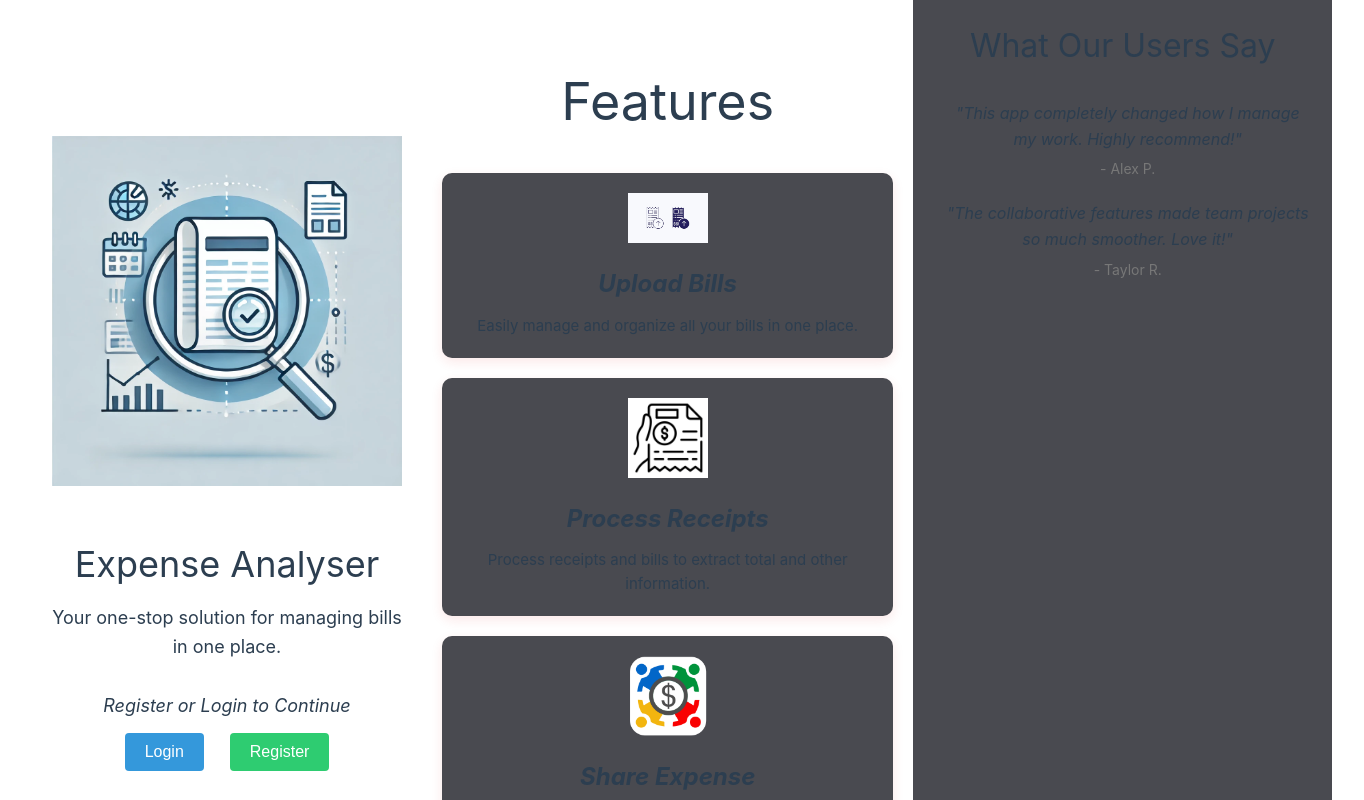
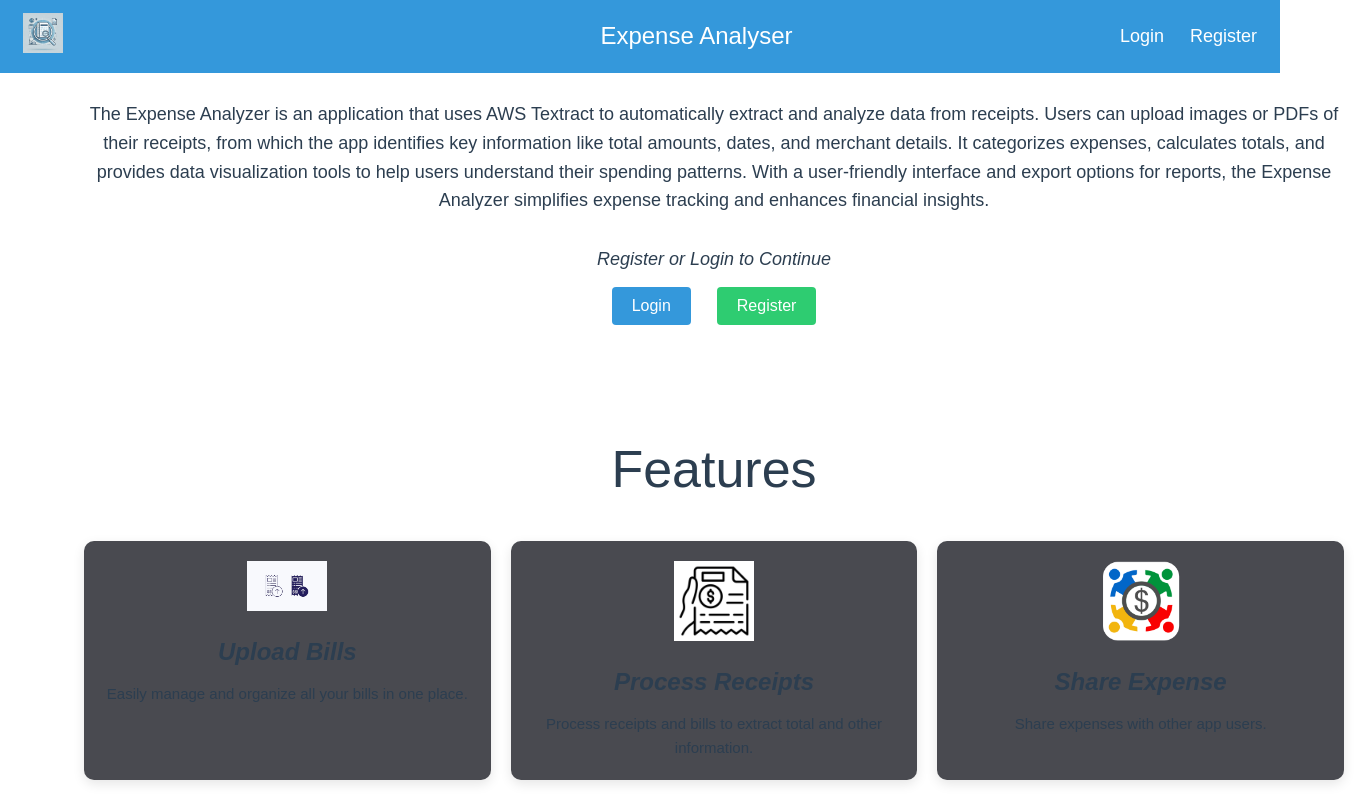
Before and after one commit to rnavdeep/expense-analyser, a Vue app: page / in a window 1280 px wide. Shown: the top 800 px of the page, 1364 px wide, since content can reach past the window. Built offline with nearby package versions, Linux system fonts and the light colour scheme.

Commit message:
navigation and register component

```diff
--- a/src/App.vue
+++ b/src/App.vue
@@ -1,71 +1,32 @@
-<script setup lang="ts">
-import { RouterLink, RouterView } from 'vue-router'
+<!-- src/App.vue -->
+<template>
+  <div id="app">
+    <eaNavbar />
+    <main class="main-content">
+      <router-view />
+    </main>
+  </div>
+</template>
+
+<script lang="ts">
+import { defineComponent } from 'vue'
+import eaNavbar from './components/Navbar.vue'
+export default defineComponent({
+  name: 'App',
+  components: {
+    eaNavbar
+  }
+})
 </script>
 
-<template>
-  <RouterView />
-</template>
-
-<style scoped>
-header {
-  line-height: 1.5;
-  max-height: 100vh;
+<style>
+/* Global styles */
+body {
+  margin: 0;
+  font-family: Arial, sans-serif; /* Change to your preferred font */
 }
 
-.logo {
-  display: block;
-  margin: 0 auto 2rem;
-}
-
-nav {
-  width: 100%;
-  font-size: 12px;
-  text-align: center;
-  margin-top: 2rem;
-}
-
-nav a.router-link-exact-active {
-  color: var(--color-text);
-}
-
-nav a.router-link-exact-active:hover {
-  background-color: transparent;
-}
-
-nav a {
-  display: inline-block;
-  padding: 0 1rem;
-  border-left: 1px solid var(--color-border);
-}
-
-nav a:first-of-type {
-  border: 0;
-}
-
-@media (min-width: 1024px) {
-  header {
-    display: flex;
-    place-items: center;
-    padding-right: calc(var(--section-gap) / 2);
-  }
-
-  .logo {
-    margin: 0 2rem 0 0;
-  }
-
-  header .wrapper {
-    display: flex;
-    place-items: flex-start;
-    flex-wrap: wrap;
-  }
-
-  nav {
-    text-align: left;
-    margin-left: -1rem;
-    font-size: 1rem;
-
-    padding: 1rem 0;
-    margin-top: 1rem;
-  }
+.main-content {
+  padding-top: 60px; /* Adjust this value based on the navbar height */
 }
 </style>
--- a/src/components/Home.vue
+++ b/src/components/Home.vue
@@ -2,9 +2,16 @@
   <div class="home-container">
     <!-- Hero Section -->
     <div class="hero-section">
-      <img src="@/assets/eaIcon.png" alt="App Icon" class="app-icon" />
-      <h1>Expense Analyser</h1>
-      <p class="subtitle">Your one-stop solution for managing bills in one place.</p>
+      <!-- <img src="@/assets/eaIcon.png" alt="App Icon" class="app-icon" /> -->
+      <!-- <h1>Expense Analyser</h1> -->
+      <p class="subtitle">
+        The Expense Analyzer is an application that uses AWS Textract to automatically extract and
+        analyze data from receipts. Users can upload images or PDFs of their receipts, from which
+        the app identifies key information like total amounts, dates, and merchant details. It
+        categorizes expenses, calculates totals, and provides data visualization tools to help users
+        understand their spending patterns. With a user-friendly interface and export options for
+        reports, the Expense Analyzer simplifies expense tracking and enhances financial insights.
+      </p>
       <p class="next">Register or Login to Continue</p>
       <div class="button-group">
         <router-link to="/login">
@@ -26,14 +33,14 @@
           <p>Easily manage and organize all your bills in one place.</p>
         </div>
         <div class="feature-card">
-          <img src="@//assets/eaProcessIcon.png" alt="Process Receipts" />
+          <img src="@/assets/eaProcessIcon.png" alt="Process Receipts" />
           <h3>Process Receipts</h3>
           <p>Process receipts and bills to extract total and other information.</p>
         </div>
         <div class="feature-card">
-          <img src="@/assets/eaShareExpense.png" alt="Share Expense " />
+          <img src="@/assets/eaShareExpense.png" alt="Share Expense" />
           <h3>Share Expense</h3>
-          <p>Share Expense With other app users.</p>
+          <p>Share expenses with other app users.</p>
         </div>
       </div>
     </div>
@@ -65,20 +72,21 @@ export default defineComponent({
 /* Ensure the container fills the whole viewport */
 .home-container {
   display: flex;
-  flex-direction: row;
-  min-height: fit-content;
-  width: 1300px;
+  flex-direction: column;
+  min-height: calc(100vh - 60px); /* Adjust for navbar height */
+  width: 1300px; /* Keep original width */
+  margin: 0 auto; /* Center the container */
 }
 
-/* Hero Section: Full-screen height for this section */
+/* Hero Section: Centered content */
 .hero-section {
   display: flex;
   flex-direction: column;
   justify-content: center;
   align-items: center;
+  text-align: center;
   padding: 40px 20px;
-  flex: 1;
-  text-align: center;
+  margin: 0; /* Ensure no additional margin */
 }
 
 .app-icon {
@@ -96,17 +104,20 @@ h1 {
   font-size: 18px;
   margin-bottom: 30px;
 }
+
 .next {
   font-size: larger;
   font-style: italic;
   margin-bottom: 10px;
 }
+
 .button-group {
   display: flex;
   justify-content: center;
   gap: 20px;
 }
 
+/* Button styles */
 .btn {
   padding: 10px 20px;
   font-size: 16px;
@@ -131,7 +142,8 @@ h1 {
 
 /* Features Section */
 .features-section {
-  padding: 60px 20px;
+  padding: 60px 20px; /* Keep original padding */
+  margin: 0; /* Ensure no additional margin */
 }
 
 .features-section h2 {
@@ -150,7 +162,7 @@ h1 {
   padding: 20px;
   background-color: #494a50; /* Light grey background for cards */
   border-radius: 10px;
-  box-shadow: 0 4px 12px rgba(213, 30, 30, 0.1); /* Soft shadow effect */
+  box-shadow: 0 4px 12px rgba(0, 0, 0, 0.1); /* Soft shadow effect */
   transition: transform 0.3s ease; /* Smooth hover transition */
   text-align: center;
 }
@@ -169,14 +181,14 @@ h1 {
   font-size: 24px;
   margin-bottom: 10px;
   font-style: italic;
-  font-weight: bolder;
+  font-weight: bold;
 }
 
 /* Testimonials Section */
 .testimonials-section {
-  background-color: #494a50;
   padding: 20px 20px;
   text-align: center;
+  margin: 0; /* Ensure no additional margin */
 }
 
 .testimonials-section h2 {
@@ -187,8 +199,8 @@ h1 {
 .testimonial {
   margin-bottom: 20px;
   max-width: 400px; /* Limit width for readability */
-  margin-left: 10px;
-  margin-right: 0px; /* Center testimonials */
+  margin-left: auto; /* Center testimonials */
+  margin-right: auto; /* Center testimonials */
 }
 
 .testimonial p {
--- /dev/null
+++ b/src/components/Navbar.vue
@@ -0,0 +1,72 @@
+<!-- src/components/Navbar.vue -->
+<template>
+  <nav class="navbar">
+    <div class="navbar-container">
+      <a href="/"><img src="@/assets/eaIcon.png" alt="App Icon" class="app-icon" /></a>
+
+      <h1 class="app-name">Expense Analyser</h1>
+      <div class="nav-links">
+        <router-link to="/login">Login</router-link>
+        <router-link to="/Register">Register</router-link>
+      </div>
+    </div>
+  </nav>
+</template>
+
+<script lang="ts">
+import { defineComponent } from 'vue'
+
+export default defineComponent({
+  name: 'eaNavbar'
+})
+</script>
+
+<style scoped>
+.navbar {
+  position: fixed; /* Keep the navbar at the top */
+  top: 0;
+  left: 0;
+  right: 0;
+  background-color: #3498db; /* Change to your preferred color */
+  padding: 10px 20px;
+  z-index: 1000; /* Ensure it stays above other content */
+}
+
+.navbar-container {
+  display: flex;
+  align-items: center;
+  justify-content: space-between;
+}
+
+.app-icon {
+  width: 40px; /* Adjust size as necessary */
+  height: auto;
+  margin-right: 10px;
+}
+
+.app-name {
+  color: white;
+  font-size: 24px;
+  margin-left: 200px;
+}
+
+.nav-links {
+  display: flex;
+  gap: 20px;
+}
+
+.nav-links a {
+  color: white;
+  text-decoration: none;
+  font-size: 18px;
+}
+
+.nav-links a:hover {
+  text-decoration: underline;
+}
+
+/* Add padding to the main content to avoid being covered by the navbar */
+#app {
+  padding-top: 60px; /* Adjust this value based on the navbar height */
+}
+</style>
--- a/src/components/Register.vue
+++ b/src/components/Register.vue
@@ -4,65 +4,94 @@
     <form @submit.prevent="handleRegister">
       <div class="form-group">
         <label for="username">Username:</label>
-        <input type="text" id="username" v-model="username" required />
+        <input type="text" id="username" v-model="formData.username" required />
       </div>
       <div class="form-group">
         <label for="email">Email:</label>
-        <input type="email" id="email" v-model="email" required />
+        <input type="email" id="email" v-model="formData.email" required />
       </div>
       <div class="form-group">
         <label for="password">Password:</label>
-        <input type="password" id="password" v-model="password" required />
+        <input type="password" id="password" v-model="formData.password" required />
       </div>
       <div class="form-group">
         <label for="confirmPassword">Confirm Password:</label>
-        <input type="password" id="confirmPassword" v-model="confirmPassword" required />
+        <input type="password" id="confirmPassword" v-model="formData.confirmPassword" required />
       </div>
-      <button type="submit" class="btn register-btn">Register</button>
+      <div class="button-group">
+        <button type="submit" class="btn submit-btn">Submit</button>
+        <router-link to="/login">
+          <button class="btn login-btn">Login</button>
+        </router-link>
+        <router-link to="/">
+          <button class="btn home-btn">Home</button>
+        </router-link>
+      </div>
     </form>
     <p v-if="errorMessage" class="error">{{ errorMessage }}</p>
+    <p v-if="successMessage" class="success">{{ successMessage }}</p>
   </div>
 </template>
 
 <script lang="ts">
 import { defineComponent, ref } from 'vue'
-
+import { type RegisterData } from '@/models/RegisterData'
+import { useRouter } from 'vue-router'
 export default defineComponent({
   name: 'eaRegister',
   setup() {
-    const username = ref('')
-    const email = ref('')
-    const password = ref('')
-    const confirmPassword = ref('')
+    const formData = ref<RegisterData>({
+      username: '',
+      email: '',
+      password: '',
+      confirmPassword: ''
+    })
+
     const errorMessage = ref('')
+    const successMessage = ref('')
+    const router = useRouter()
+
+    const validatePassword = (password: string): boolean => {
+      const passwordRegex = /^(?=.*[a-z])(?=.*[A-Z])(?=.*\d)(?=.*[@$!%*?&])[A-Za-z\d@$!%*?&]{8,}$/
+      return passwordRegex.test(password)
+    }
 
     const handleRegister = () => {
-      if (password.value !== confirmPassword.value) {
+      if (formData.value.password !== formData.value.confirmPassword) {
         errorMessage.value = 'Passwords do not match!'
         return
       }
-
+      if (formData.value.username !== formData.value.email) {
+        errorMessage.value = 'Username should be same as Email'
+        return
+      }
+      //add password validation
+      if (!validatePassword(formData.value.password)) {
+        errorMessage.value = 'Invalid  password'
+        return
+      }
       // Add your registration logic here (e.g., API call)
-      console.log('User registered:', {
-        username: username.value,
-        email: email.value,
-        password: password.value
-      })
+      //   console.log('User registered:', {
+      //     username: formData.value.username,
+      //     email: formData.value.email,
+      //     password: formData.value.password
+      //   })
 
       // Clear fields after successful registration
-      username.value = ''
-      email.value = ''
-      password.value = ''
-      confirmPassword.value = ''
+      formData.value.username = ''
+      formData.value.email = ''
+      formData.value.password = ''
+      formData.value.confirmPassword = ''
       errorMessage.value = ''
+      successMessage.value = 'successfully registered'
+      setTimeout(() => router.push('/'), 5000)
+      // for now redirect
     }
 
     return {
-      username,
-      email,
-      password,
-      confirmPassword,
+      formData,
       errorMessage,
+      successMessage,
       handleRegister
     }
   }
@@ -71,8 +100,9 @@ export default defineComponent({
 
 <style scoped>
 .register-container {
-  max-width: 400px;
-  margin: 50px auto;
+  max-width: 4000px;
+  width: 700px;
+  margin-left: 200px;
   padding: 20px;
   border: 1px solid #ccc;
   border-radius: 8px;
@@ -99,19 +129,29 @@ input {
   border: 1px solid #ccc;
   border-radius: 4px;
 }
+.button-group {
+  display: flex;
+  justify-content: center;
+  gap: 20px;
+}
+.btn {
+  padding: 10px 20px;
+  font-size: 20px;
+  cursor: pointer;
+  border: #0a0909;
+  border-radius: 10px;
+}
 
-.btn {
-  width: 100%;
-  padding: 10px;
+.login-btn {
   background-color: #3498db;
   color: white;
-  border: none;
-  border-radius: 4px;
-  cursor: pointer;
 }
-
+.home-btn {
+  background-color: green;
+  color: white;
+}
 .btn:hover {
-  opacity: 0.9;
+  transform: translateY(-2px); /* Lift effect on hover */
 }
 
 .error {
@@ -119,4 +159,9 @@ input {
   text-align: center;
   margin-top: 10px;
 }
+.success {
+  color: green;
+  text-align: center;
+  margin-top: 10px;
+}
 </style>
--- /dev/null
+++ b/src/models/RegisterData.ts
@@ -0,0 +1,6 @@
+export interface RegisterData {
+  username: string
+  email: string
+  password: string
+  confirmPassword: string
+}
```
